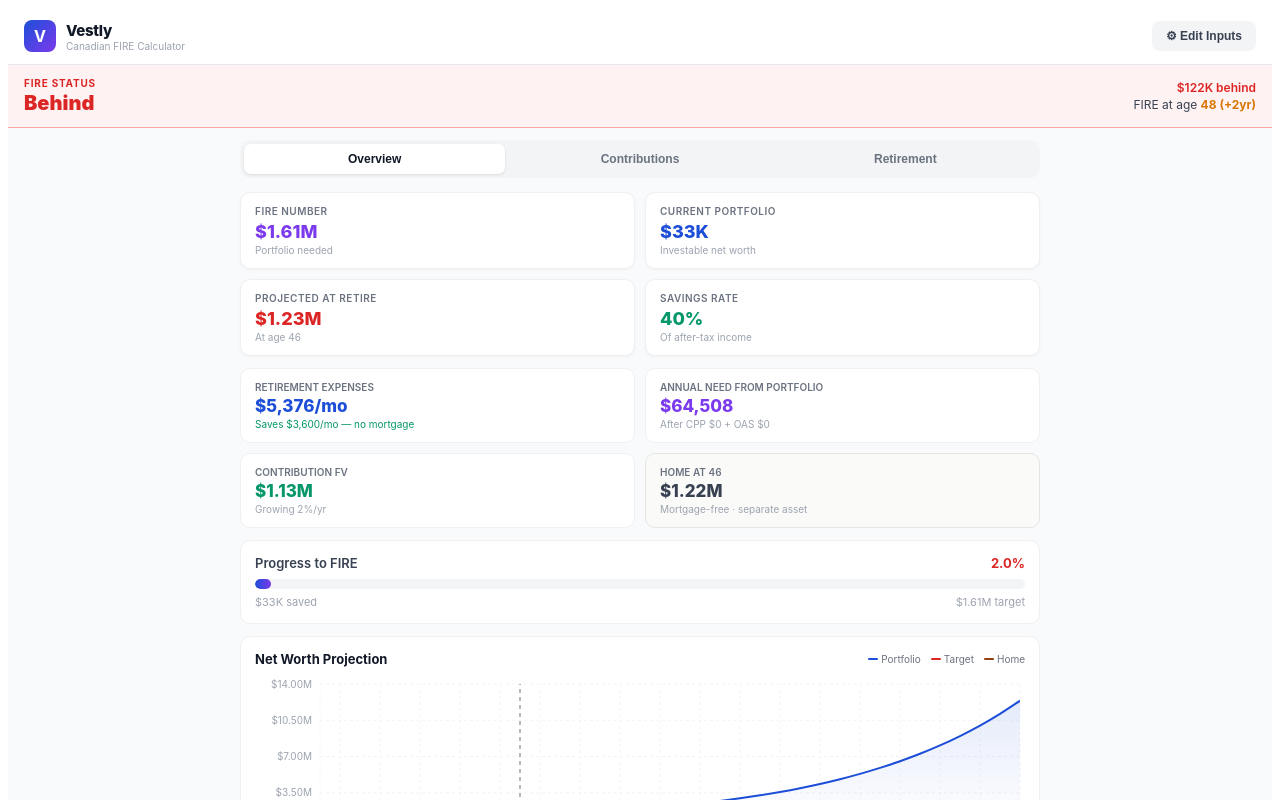
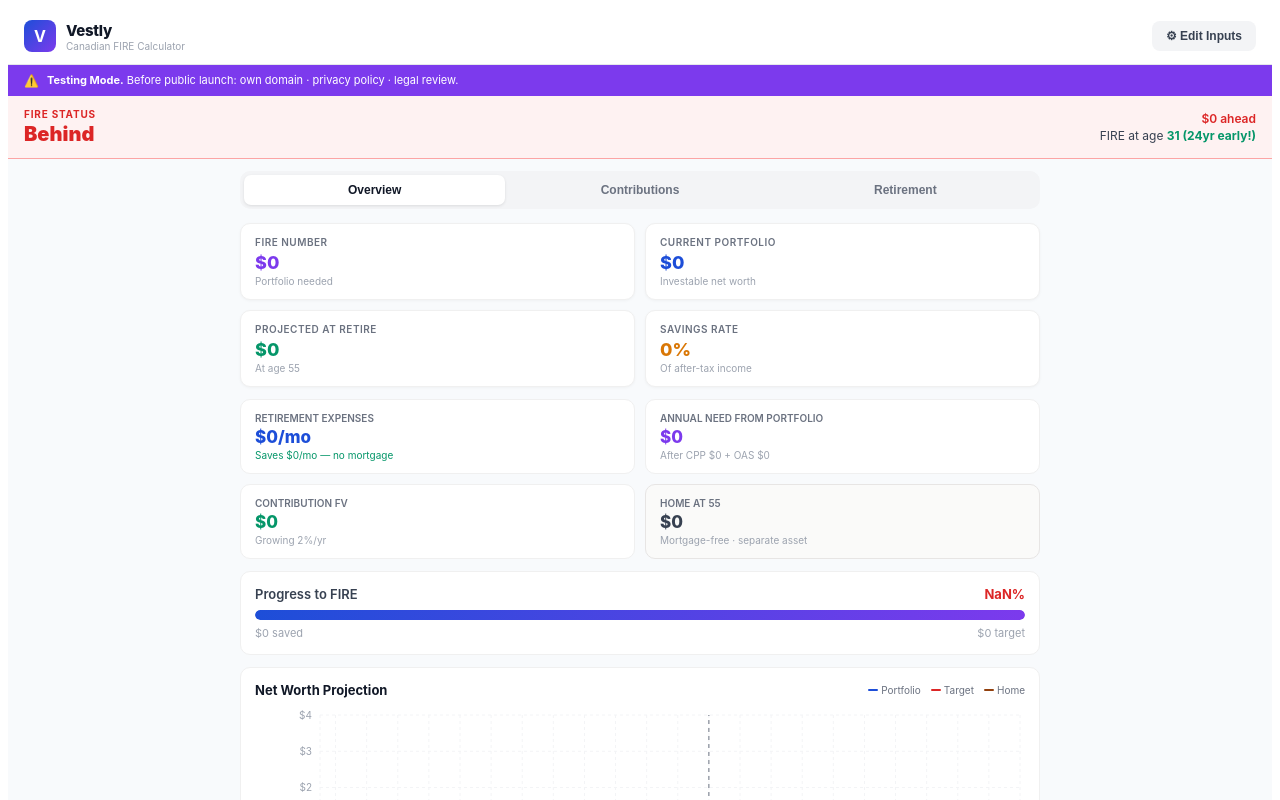
Before and after one commit to nikhildp112/vestly, a React (Create React App) app: page / in a window 1280 px wide. Shown: the top 800 px of the page. Built offline with nearby package versions, Linux system fonts and the light colour scheme.

Commit message:
Update App.js

```diff
--- a/src/App.js
+++ b/src/App.js
@@ -15,15 +15,15 @@ const STABS=["About You","Income & Savings","Assets & Debts","Learn"];
 const DTABS=["Overview","Contributions","Retirement"];
 
 const DEF={
-  age:36,retAge:46,province:"ON",life:90,
-  income:210000,incGrowth:2,
-  expenses:7600,
-  homeVal:823000,homeApp:4,
-  tfsa:13000,rrsp:10000,nonReg:10000,cash:0,
-  mTFSA:2000,mRRSP:2000,mOther:1000,mMatch:0,
-  kids:1,kidAge:5,respBal:0,mRESP:208,
-  mortBal:782000,mortRate:3.55,mMort:3600,otherDebt:0,mOtherDebt:0,
-  ret:12,inf:3,swr:4,
+  age:30,retAge:55,province:"ON",life:90,
+  income:0,incGrowth:2,
+  expenses:0,
+  homeVal:0,homeApp:4,
+  tfsa:0,rrsp:0,nonReg:0,cash:0,
+  mTFSA:0,mRRSP:0,mOther:0,mMatch:0,
+  kids:0,kidAge:5,respBal:0,mRESP:0,
+  mortBal:0,mortRate:5,mMort:0,otherDebt:0,mOtherDebt:0,
+  ret:7,inf:3,swr:4,
 };
 
 const gaFV=(p,r,g,n)=>{
@@ -539,6 +539,13 @@ export default function App(){
           {showSidebar?"✕ Close":"⚙ Edit Inputs"}
         </button>
       </div>
+
+      {/* ── Testing banner ── */}
+      <div style={{background:"#7c3aed",padding:"8px 16px",display:"flex",alignItems:"center",gap:8}}>
+        <span style={{fontSize:12,flexShrink:0}}>⚠️</span>
+        <p style={{fontSize:11,color:"#fff",margin:0,lineHeight:1.4}}><strong>Testing Mode.</strong> Before public launch: own domain · privacy policy · legal review.</p>
+      </div>
+
       {/* ── Status bar ── */}
       <div style={{background:c.sbg,borderBottom:`1px solid ${c.sb}`,padding:"12px 16px",display:"flex",alignItems:"center",justifyContent:"space-between"}}>
         <div>
```
